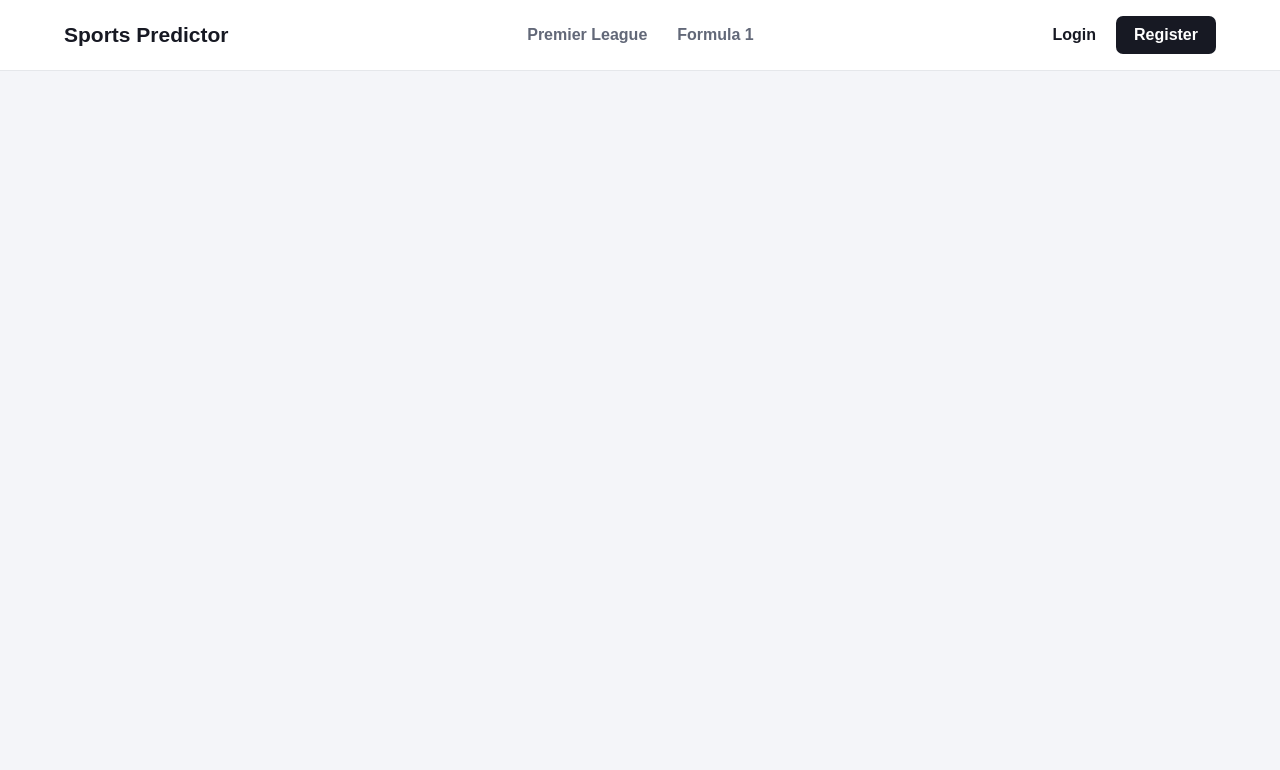
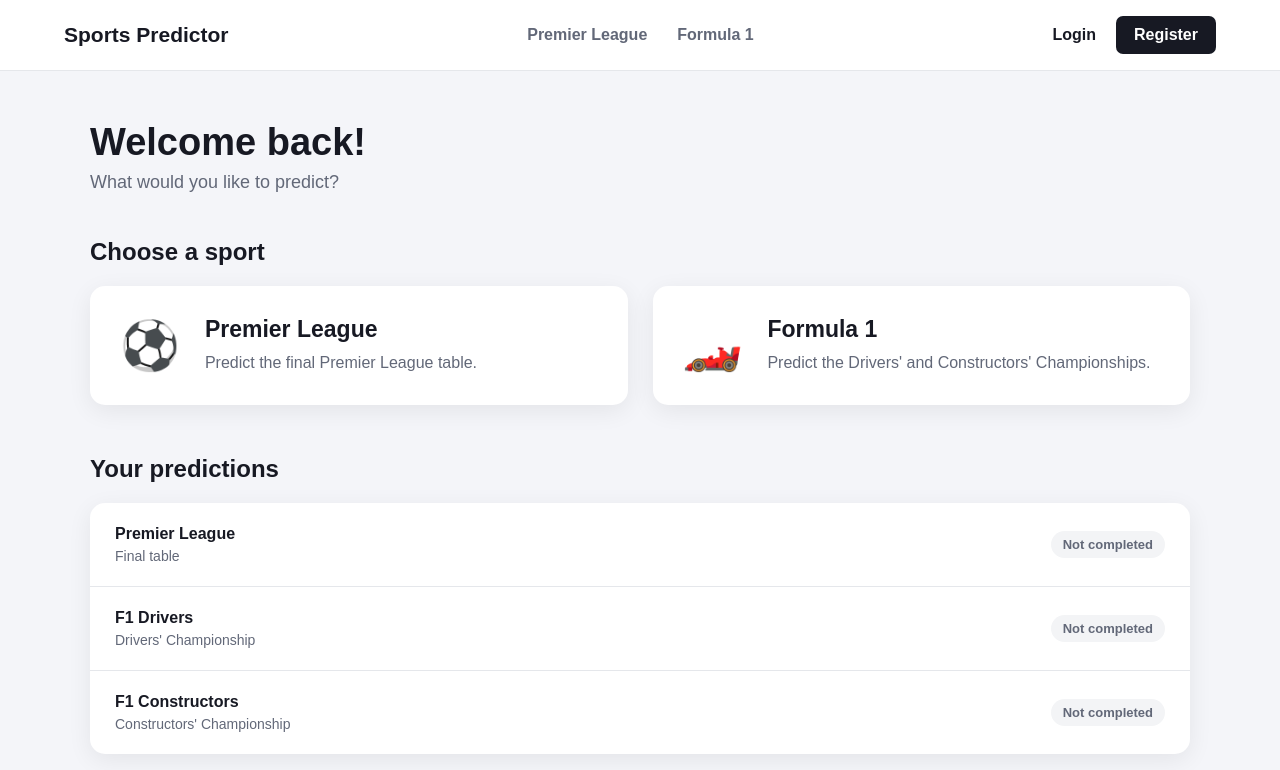
Before and after one commit to J-McGurn/sports-predictor, a React app in the folder frontend/: page /dashboard in a window 1280 px wide. Shown: the top 770 px of the page. Built offline with nearby package versions, Linux system fonts and the light colour scheme; the HTML template or start-up script is replaced by a standard one.

Commit message:
feat: Add user dashboard

```diff
--- a/frontend/src/App.jsx
+++ b/frontend/src/App.jsx
@@ -4,6 +4,7 @@
 import Navbar from "./components/Navbar";
 import Login from "./pages/Login";
 import Register from "./pages/Register";
+import Dashboard from "./pages/Dashboard";
 
 function App() {
   return (
@@ -14,6 +15,7 @@
         <Route path="/" element={<Home />} />
         <Route path="/login" element={<Login />} />
         <Route path="/register" element={<Register />} />
+        <Route path="/dashboard" element={<Dashboard />} />
       </Routes>
     </BrowserRouter>
   );
--- a/frontend/src/index.css
+++ b/frontend/src/index.css
@@ -290,3 +290,136 @@
 
   cursor: pointer;
 }
+
+.dashboard {
+  min-height: calc(100vh - 70px);
+  padding: 50px 20px;
+}
+
+.dashboard-container {
+  max-width: 1100px;
+  margin: 0 auto;
+}
+
+.dashboard-header {
+  margin-bottom: 45px;
+}
+
+.dashboard-header h1 {
+  margin: 0 0 8px;
+  font-size: 38px;
+}
+
+.dashboard-header p {
+  margin: 0;
+  color: #626878;
+  font-size: 18px;
+}
+
+.dashboard h2 {
+  margin-bottom: 20px;
+}
+
+.dashboard-sports {
+  display: grid;
+  grid-template-columns: repeat(2, 1fr);
+  gap: 25px;
+}
+
+.dashboard-sport-card {
+  display: flex;
+  align-items: center;
+  gap: 25px;
+
+  background: white;
+  padding: 30px;
+
+  border-radius: 15px;
+
+  box-shadow: 0 6px 25px rgba(0, 0, 0, 0.07);
+
+  transition:
+    transform 0.2s ease,
+    box-shadow 0.2s ease;
+}
+
+.dashboard-sport-card:hover {
+  transform: translateY(-4px);
+  box-shadow: 0 12px 30px rgba(0, 0, 0, 0.1);
+}
+
+.dashboard-sport-icon {
+  font-size: 48px;
+}
+
+.dashboard-sport-card h3 {
+  margin: 0 0 8px;
+  font-size: 23px;
+}
+
+.dashboard-sport-card p {
+  margin: 0;
+  color: #626878;
+  line-height: 1.5;
+}
+
+.prediction-status {
+  margin-top: 50px;
+}
+
+.prediction-status-list {
+  background: white;
+  border-radius: 15px;
+
+  box-shadow: 0 6px 25px rgba(0, 0, 0, 0.07);
+
+  overflow: hidden;
+}
+
+.prediction-status-item {
+  display: flex;
+  align-items: center;
+  justify-content: space-between;
+
+  padding: 22px 25px;
+
+  border-bottom: 1px solid #e5e7eb;
+}
+
+.prediction-status-item:last-child {
+  border-bottom: none;
+}
+
+.prediction-status-item div {
+  display: flex;
+  flex-direction: column;
+  gap: 5px;
+}
+
+.prediction-status-item span:not(.status) {
+  color: #626878;
+  font-size: 14px;
+}
+
+.status {
+  padding: 6px 12px;
+  border-radius: 20px;
+
+  font-size: 13px;
+  font-weight: 600;
+}
+
+.status.incomplete {
+  background: #f3f4f6;
+  color: #626878;
+}
+
+@media (max-width: 700px) {
+  .dashboard-sports {
+    grid-template-columns: 1fr;
+  }
+
+  .dashboard-header h1 {
+    font-size: 32px;
+  }
+}
--- /dev/null
+++ b/frontend/src/pages/Dashboard.jsx
@@ -0,0 +1,94 @@
+import { Link } from "react-router-dom";
+
+function Dashboard() {
+  return (
+    <main className="dashboard">
+      <section className="dashboard-container">
+        <div className="dashboard-header">
+          <h1>Welcome back!</h1>
+          <p>What would you like to predict?</p>
+        </div>
+
+        <section>
+          <h2>Choose a sport</h2>
+
+          <div className="dashboard-sports">
+            <Link
+              to="/premier-league"
+              className="dashboard-sport-card"
+            >
+              <div className="dashboard-sport-icon">
+                ⚽
+              </div>
+
+              <div>
+                <h3>Premier League</h3>
+                <p>
+                  Predict the final Premier League table.
+                </p>
+              </div>
+            </Link>
+
+            <Link
+              to="/formula-one"
+              className="dashboard-sport-card"
+            >
+              <div className="dashboard-sport-icon">
+                🏎️
+              </div>
+
+              <div>
+                <h3>Formula 1</h3>
+                <p>
+                  Predict the Drivers' and Constructors'
+                  Championships.
+                </p>
+              </div>
+            </Link>
+          </div>
+        </section>
+
+        <section className="prediction-status">
+          <h2>Your predictions</h2>
+
+          <div className="prediction-status-list">
+            <div className="prediction-status-item">
+              <div>
+                <strong>Premier League</strong>
+                <span>Final table</span>
+              </div>
+
+              <span className="status incomplete">
+                Not completed
+              </span>
+            </div>
+
+            <div className="prediction-status-item">
+              <div>
+                <strong>F1 Drivers</strong>
+                <span>Drivers' Championship</span>
+              </div>
+
+              <span className="status incomplete">
+                Not completed
+              </span>
+            </div>
+
+            <div className="prediction-status-item">
+              <div>
+                <strong>F1 Constructors</strong>
+                <span>Constructors' Championship</span>
+              </div>
+
+              <span className="status incomplete">
+                Not completed
+              </span>
+            </div>
+          </div>
+        </section>
+      </section>
+    </main>
+  );
+}
+
+export default Dashboard;
```
